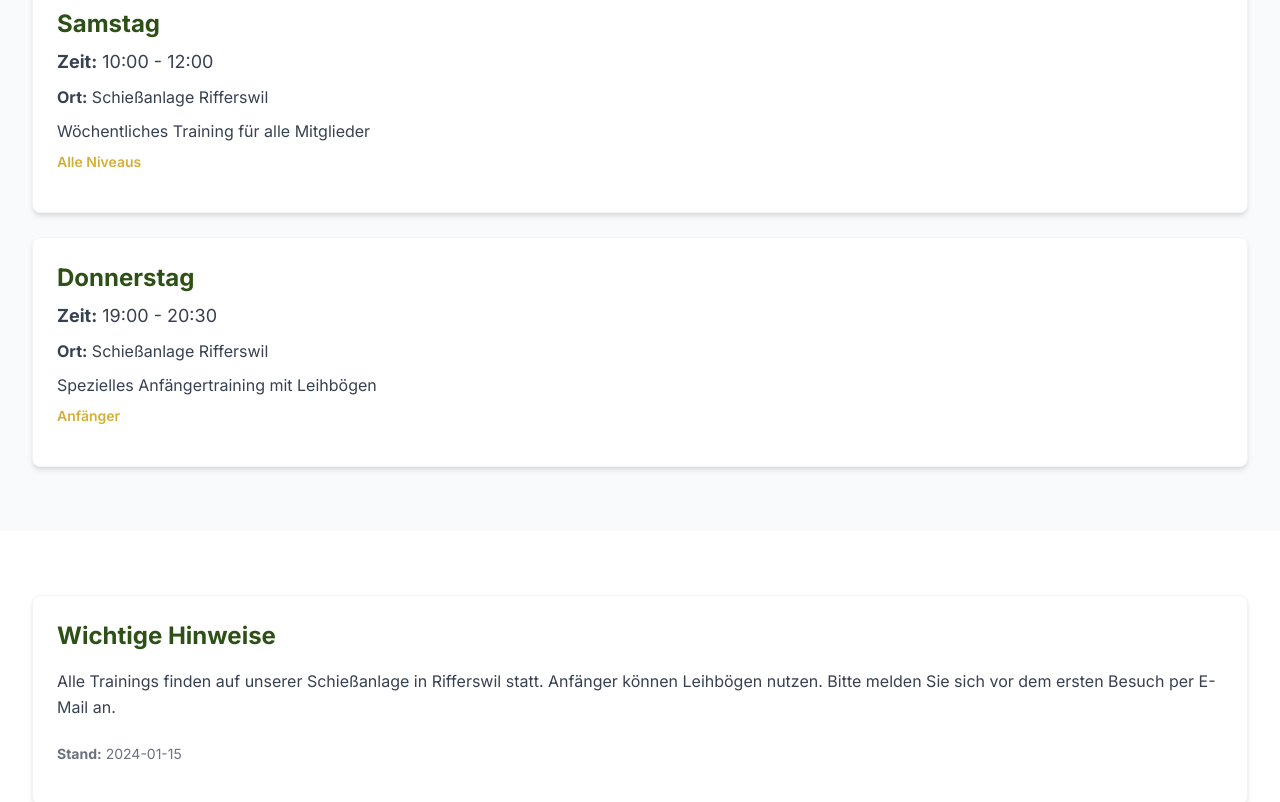
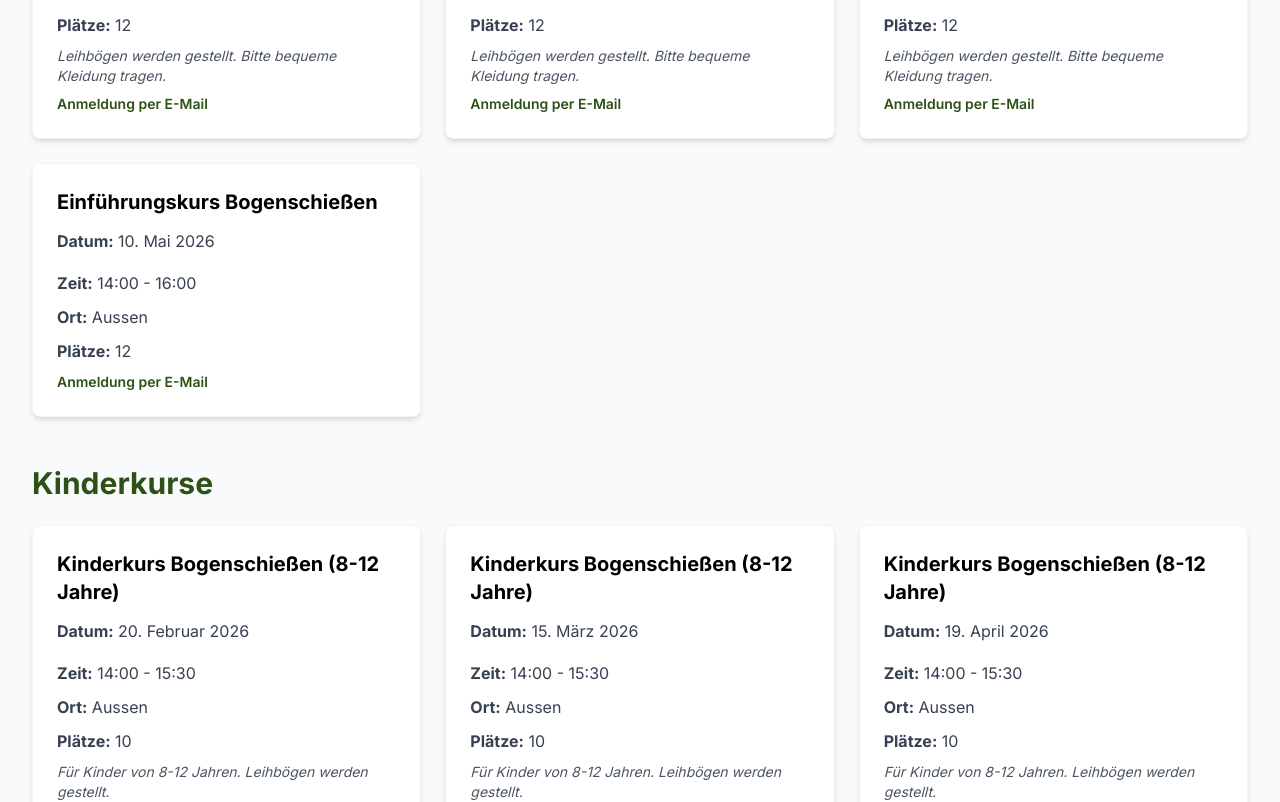
Before and after one commit to woogel-riffi/marketingpage2, a Next.js app: page /training in a window 1280 px wide. Shown: the part 704-1506 px from the top of the page. Built offline with nearby package versions, Linux system fonts and the light colour scheme.

Commit message:
Training Page

```diff
--- a/app/training/page.tsx
+++ b/app/training/page.tsx
@@ -1,5 +1,6 @@
 import type { Metadata } from 'next';
-import { trainingContent, clubInfo } from '@/content/data';
+import { trainings, trainingCategories } from '@/content/trainings';
+import { clubInfo } from '@/content/data';
 import Section from '@/components/ui/Section';
 import Card from '@/components/ui/Card';
 import StructuredData from '@/components/StructuredData';
@@ -18,62 +19,99 @@ export const metadata: Metadata = {
   },
 };
 
+// Format date from YYYY-MM-DD to German format (e.g., "15. Februar 2026")
+function formatDate(dateString: string): string {
+  const date = new Date(dateString + 'T00:00:00');
+  const months = [
+    'Januar', 'Februar', 'März', 'April', 'Mai', 'Juni',
+    'Juli', 'August', 'September', 'Oktober', 'November', 'Dezember'
+  ];
+  return `${date.getDate()}. ${months[date.getMonth()]} ${date.getFullYear()}`;
+}
+
+// Format time from HH:MM to HH:MM format (already correct, but ensure consistency)
+function formatTime(timeString: string): string {
+  return timeString;
+}
+
 export default function TrainingPage() {
+  // Group trainings by category
+  const trainingsByCategory = trainingCategories.map(category => ({
+    category,
+    items: trainings.filter(t => t.category === category),
+  })).filter(group => group.items.length > 0);
+
   return (
     <>
-      <StructuredData type="events" data={{ events: trainingContent.events }} />
+      <StructuredData type="events" data={{ trainingItems: trainings }} />
 
       <Section id="training-hero" className="bg-white pt-12">
         <div className="text-center mb-12">
-          <h1>{trainingContent.title}</h1>
-          <p className="text-lg text-gray-700 max-w-3xl mx-auto">
-            {trainingContent.intro}
+          <h1>Training</h1>
+          <div className="text-lg text-gray-700 max-w-3xl mx-auto space-y-4">
+            <p>
+              Um an unseren Trainings teilzunehmen, melden Sie sich bitte per E-Mail an.
+              Wir bieten verschiedene Trainingsformate für alle Altersgruppen und Leistungsniveaus.
             </p>
+            <p className="font-semibold text-gray-800">
+              Bitte beachten Sie: Die Termine sind festgelegt und können nicht verschoben werden.
+            </p>
+          </div>
         </div>
       </Section>
 
-      <Section id="training-events" className="bg-gray-50">
-        <div className="space-y-6">
-          {trainingContent.events.map((event) => (
-            <Card key={event.id} id={event.id}>
-              <div className="flex flex-col md:flex-row md:items-center md:justify-between">
-                <div className="mb-4 md:mb-0">
-                  <h2 className="text-2xl font-bold mb-2 text-primary-green">
-                    {event.day}
+      <Section id="training-schedule" className="bg-gray-50">
+        <div className="space-y-12">
+          {trainingsByCategory.map(({ category, items }) => (
+            <div key={category}>
+              <h2 className="text-3xl font-bold mb-6 text-primary-green">
+                {category}
               </h2>
-                  <p className="text-lg text-gray-700 mb-2">
-                    <strong>Zeit:</strong> {event.time}
+              <div className="grid gap-6 md:grid-cols-2 lg:grid-cols-3">
+                {items.map((training) => (
+                  <Card key={training.id} id={`event-${training.id}`}>
+                    <div className="space-y-3">
+                      <h3 className="text-xl font-bold text-primary-black">
+                        {training.title}
+                      </h3>
+                      <div className="space-y-2 text-gray-700">
+                        <p>
+                          <strong>Datum:</strong> {formatDate(training.startDate)}
                         </p>
-                  <p className="text-gray-700 mb-2">
-                    <strong>Ort:</strong> {event.location}
+                        <p>
+                          <strong>Zeit:</strong> {formatTime(training.startTime)}
+                          {training.endTime && ` - ${formatTime(training.endTime)}`}
                         </p>
-                  <p className="text-gray-700 mb-2">{event.description}</p>
-                  {event.level && (
-                    <p className="text-sm text-primary-gold font-semibold">
-                      {event.level}
+                        {training.locationLabel && (
+                          <p>
+                            <strong>Ort:</strong> {training.locationLabel}
                           </p>
                         )}
+                        <p>
+                          <strong>Plätze:</strong> {training.spotsTotal}
+                        </p>
+                        {training.notes && (
+                          <p className="text-sm text-gray-600 italic">
+                            {training.notes}
+                          </p>
+                        )}
+                        <p className="text-sm text-primary-green font-semibold">
+                          Anmeldung per E-Mail
+                        </p>
                       </div>
                     </div>
                   </Card>
                 ))}
               </div>
-      </Section>
+            </div>
+          ))}
+        </div>
 
-      <Section id="training-info" className="bg-white">
-        <Card id="training-hinweise">
-          <h2 className="text-2xl font-bold mb-4 text-primary-green">
-            Wichtige Hinweise
-          </h2>
-          <p className="text-gray-700 mb-4">
-            Alle Trainings finden auf unserer Schießanlage in Rifferswil statt.
-            Anfänger können Leihbögen nutzen. Bitte melden Sie sich vor dem
-            ersten Besuch per E-Mail an.
+        <div className="mt-8 text-center">
+          <p className="text-sm text-gray-500">
+            <strong>Stand:</strong> Januar 2026
           </p>
-          <p className="text-sm text-gray-500 mt-6">
-            <strong>Stand:</strong> {trainingContent.lastUpdated}
-          </p>
-        </Card>
+        </div>
       </Section>
     </>
   );
--- a/components/StructuredData.tsx
+++ b/components/StructuredData.tsx
@@ -1,10 +1,11 @@
 import { clubInfo } from '@/content/data';
-import { TrainingEvent, Price, BoardMember } from '@/content/types';
+import { TrainingEvent, TrainingItem, Price, BoardMember } from '@/content/types';
 
 interface StructuredDataProps {
   type: 'organization' | 'sportsActivity' | 'events' | 'offers' | 'persons';
   data?: {
     events?: TrainingEvent[];
+    trainingItems?: TrainingItem[];
     prices?: Price[];
     members?: BoardMember[];
     amenities?: string[];
@@ -62,7 +63,43 @@ export default function StructuredData({ type, data }: StructuredDataProps) {
   });
 
   const getEventsSchema = () => {
-    if (!data?.events) return null;
+    // Handle TrainingItem[] (new format)
+    if (data?.trainingItems) {
+      return data.trainingItems.map((item) => {
+        const startDateTime = `${item.startDate}T${item.startTime}:00`;
+        const endDateTime = item.endTime
+          ? `${item.startDate}T${item.endTime}:00`
+          : null;
+
+        return {
+          '@context': 'https://schema.org',
+          '@type': 'Event',
+          name: item.title,
+          startDate: startDateTime,
+          ...(endDateTime && { endDate: endDateTime }),
+          eventAttendanceMode: 'https://schema.org/OfflineEventAttendanceMode',
+          eventStatus: 'https://schema.org/EventScheduled',
+          location: {
+            '@type': 'Place',
+            address: {
+              '@type': 'PostalAddress',
+              streetAddress: clubInfo.address.street,
+              addressLocality: clubInfo.address.city,
+              postalCode: clubInfo.address.postalCode,
+              addressCountry: clubInfo.address.country,
+            },
+          },
+          maximumAttendeeCapacity: item.spotsTotal,
+          organizer: {
+            '@type': 'Organization',
+            name: clubInfo.name,
+          },
+        };
+      });
+    }
+
+    // Handle TrainingEvent[] (legacy format)
+    if (data?.events) {
       return data.events.map((event) => ({
         '@context': 'https://schema.org',
         '@type': 'Event',
@@ -88,6 +125,9 @@ export default function StructuredData({ type, data }: StructuredDataProps) {
           name: clubInfo.name,
         },
       }));
+    }
+
+    return null;
   };
 
   const getOffersSchema = () => {
@@ -143,6 +183,17 @@ export default function StructuredData({ type, data }: StructuredDataProps) {
 
   if (!schema) return null;
 
+  // For events, emit a single script tag with an array
+  if (type === 'events' && Array.isArray(schema)) {
+    return (
+      <script
+        type="application/ld+json"
+        dangerouslySetInnerHTML={{ __html: JSON.stringify(schema) }}
+      />
+    );
+  }
+
+  // For other array types, emit multiple script tags (legacy behavior)
   if (Array.isArray(schema)) {
     return (
       <>
```
Lines whose indentation alone changed are shown as unchanged.
